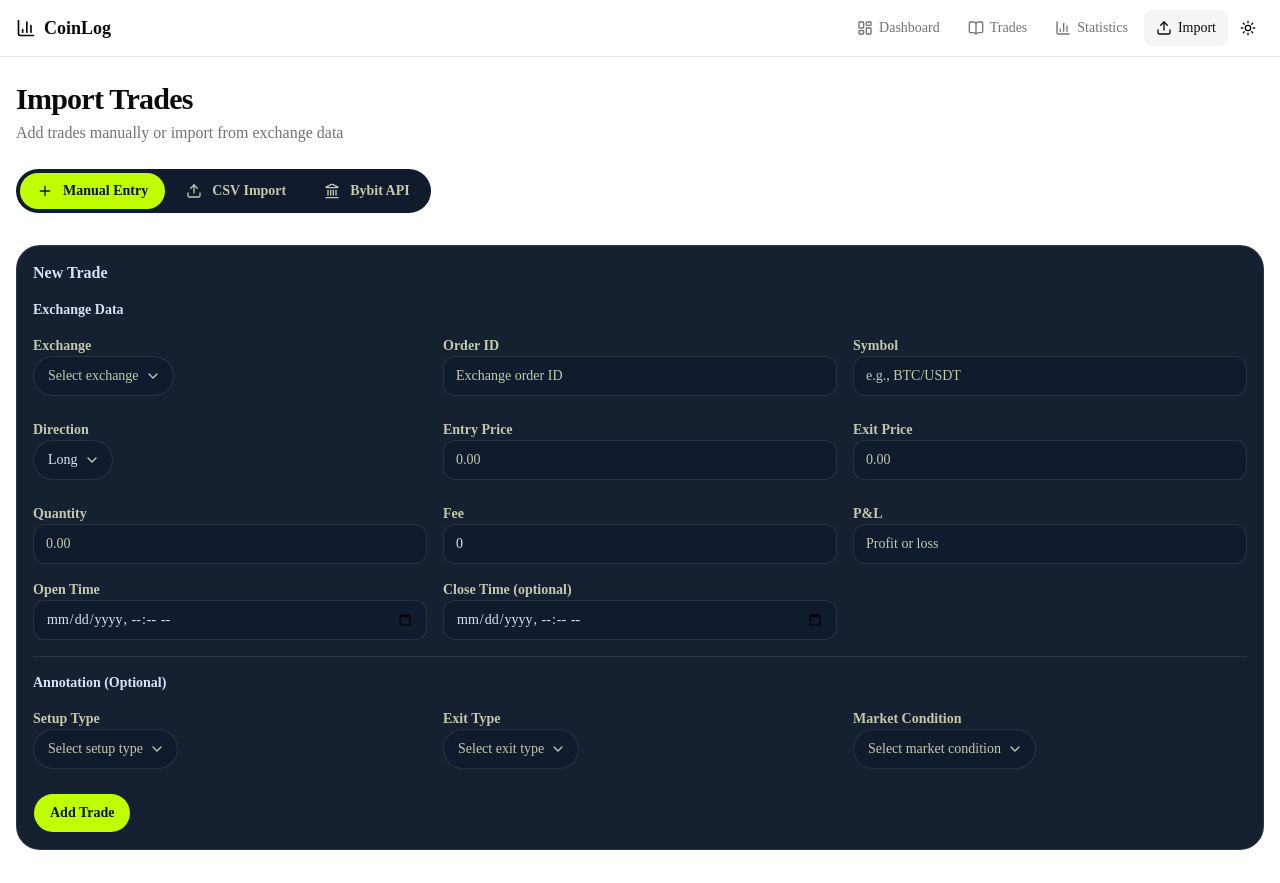
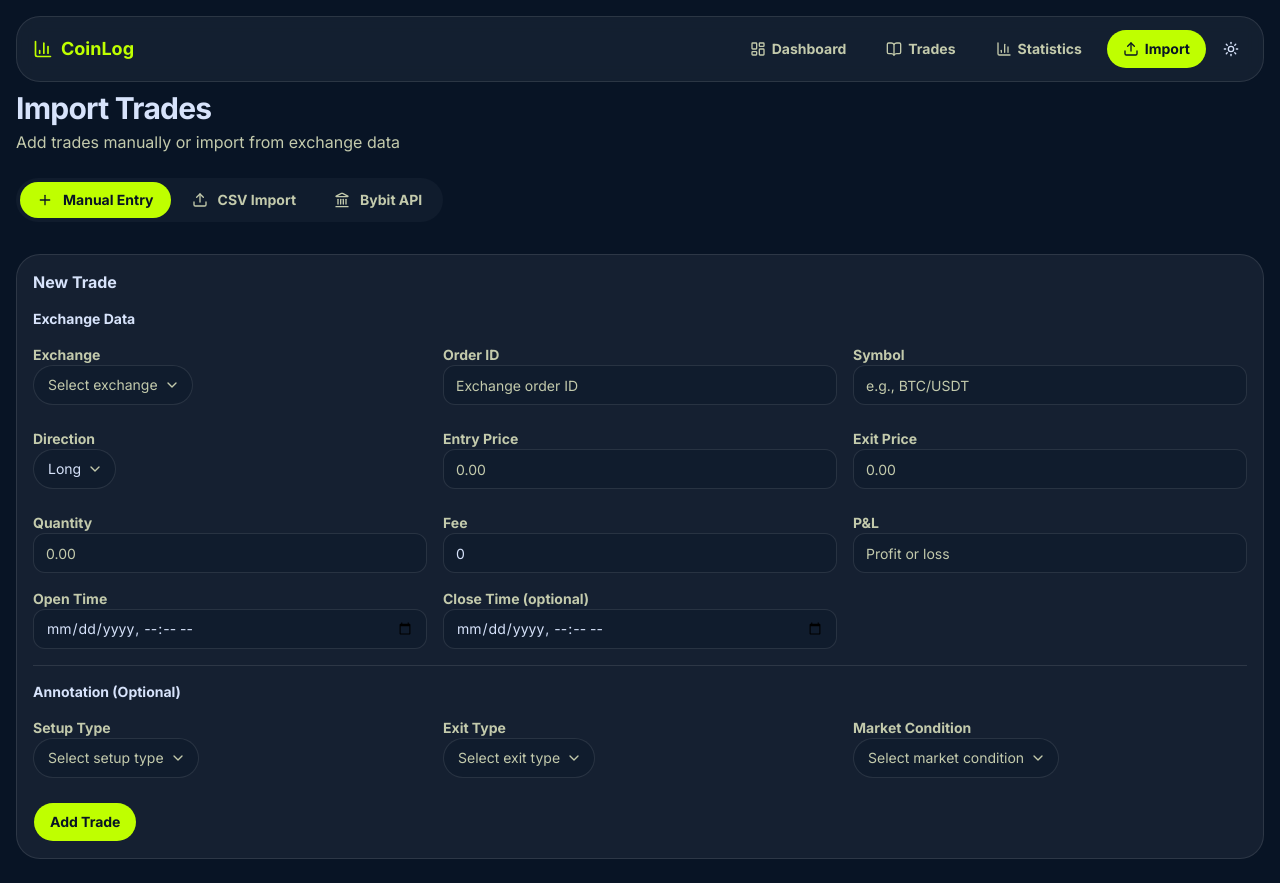
Before and after one commit to Crypto-Finance/CoinLog, a Next.js app: page /import in a window 1280 px wide. Built offline with nearby package versions, Linux system fonts and the light colour scheme.

Commit message:
refactor: update app pages and navigation
- Simplify page components with cleaner structure
- Update navigation with improved routing
- Refactor stats dashboard with new stat-card component
- Enhance theme provider and toggle functionality

```diff
--- a/src/app/globals.css
+++ b/src/app/globals.css
@@ -7,9 +7,9 @@
 @theme inline {
   --color-background: var(--background);
   --color-foreground: var(--foreground);
-  --font-sans: var(--font-sans);
+  --font-sans: var(--font-inter);
   --font-mono: var(--font-geist-mono);
-  --font-heading: var(--font-sans);
+  --font-heading: var(--font-inter);
   --color-sidebar-ring: var(--sidebar-ring);
   --color-sidebar-border: var(--sidebar-border);
   --color-sidebar-accent-foreground: var(--sidebar-accent-foreground);
@@ -39,82 +39,87 @@
   --color-popover: var(--popover);
   --color-card-foreground: var(--card-foreground);
   --color-card: var(--card);
-  --radius-sm: calc(var(--radius) * 0.6);
-  --radius-md: calc(var(--radius) * 0.8);
-  --radius-lg: var(--radius);
-  --radius-xl: calc(var(--radius) * 1.4);
-  --radius-2xl: calc(var(--radius) * 1.8);
-  --radius-3xl: calc(var(--radius) * 2.2);
-  --radius-4xl: calc(var(--radius) * 2.6);
+  --radius-sm: var(--radius-sm);
+  --radius-md: var(--radius-md);
+  --radius-lg: var(--radius-lg);
+  --radius-xl: var(--radius-xl);
+  --radius-2xl: var(--radius-2xl);
+  --radius-3xl: var(--radius-3xl);
+  --radius-4xl: var(--radius-4xl);
 }
 
+/* Neon Modular Design System - Dark Mode Only */
 :root {
-  --background: oklch(1 0 0);
-  --foreground: oklch(0.145 0 0);
-  --card: oklch(1 0 0);
-  --card-foreground: oklch(0.145 0 0);
-  --popover: oklch(1 0 0);
-  --popover-foreground: oklch(0.145 0 0);
-  --primary: oklch(0.205 0 0);
-  --primary-foreground: oklch(0.985 0 0);
-  --secondary: oklch(0.97 0 0);
-  --secondary-foreground: oklch(0.205 0 0);
-  --muted: oklch(0.97 0 0);
-  --muted-foreground: oklch(0.556 0 0);
-  --accent: oklch(0.97 0 0);
-  --accent-foreground: oklch(0.205 0 0);
-  --destructive: oklch(0.577 0.245 27.325);
-  --border: oklch(0.922 0 0);
-  --input: oklch(0.922 0 0);
-  --ring: oklch(0.708 0 0);
-  --chart-1: oklch(0.87 0 0);
-  --chart-2: oklch(0.556 0 0);
-  --chart-3: oklch(0.439 0 0);
-  --chart-4: oklch(0.371 0 0);
-  --chart-5: oklch(0.269 0 0);
-  --radius: 0.625rem;
-  --sidebar: oklch(0.985 0 0);
-  --sidebar-foreground: oklch(0.145 0 0);
-  --sidebar-primary: oklch(0.205 0 0);
-  --sidebar-primary-foreground: oklch(0.985 0 0);
-  --sidebar-accent: oklch(0.97 0 0);
-  --sidebar-accent-foreground: oklch(0.205 0 0);
-  --sidebar-border: oklch(0.922 0 0);
-  --sidebar-ring: oklch(0.708 0 0);
+  /* Base Colors */
+  --background: #081425;
+  --foreground: #d7e3fb;
+
+  /* Surface Colors */
+  --card: #152031;
+  --card-foreground: #d7e3fb;
+  --popover: #152031;
+  --popover-foreground: #d7e3fb;
+
+  /* Primary - Neon Green */
+  --primary: #BFFF00;
+  --primary-foreground: #081425;
+
+  /* Secondary - Pastel Pink */
+  --secondary: #FFD1DC;
+  --secondary-foreground: #081425;
+
+  /* Tertiary - Sky Blue */
+  --tertiary: #87CEEB;
+  --tertiary-foreground: #081425;
+
+  /* Muted */
+  --muted: #1f2a3c;
+  --muted-foreground: #c3caac;
+
+  /* Accent */
+  --accent: #1f2a3c;
+  --accent-foreground: #d7e3fb;
+
+  /* Destructive */
+  --destructive: #ffb4ab;
+  --destructive-foreground: #690005;
+
+  /* Borders & Inputs */
+  --border: rgba(255, 255, 255, 0.1);
+  --input: rgba(255, 255, 255, 0.15);
+  --ring: #BFFF00;
+
+  /* Chart Colors */
+  --chart-1: #BFFF00;
+  --chart-2: #FFD1DC;
+  --chart-3: #87CEEB;
+  --chart-4: #d7e3fb;
+  --chart-5: #c3caac;
+
+  /* Sidebar */
+  --sidebar: #152031;
+  --sidebar-foreground: #d7e3fb;
+  --sidebar-primary: #BFFF00;
+  --sidebar-primary-foreground: #081425;
+  --sidebar-accent: #1f2a3c;
+  --sidebar-accent-foreground: #d7e3fb;
+  --sidebar-border: rgba(255, 255, 255, 0.1);
+  --sidebar-ring: #BFFF00;
+
+  /* Radius - 24px base for cards */
+  --radius: 1.5rem;
+  --radius-sm: 0.5rem;
+  --radius-md: 0.75rem;
+  --radius-lg: 1rem;
+  --radius-xl: 2rem;
+  --radius-2xl: 2.5rem;
+  --radius-3xl: 3rem;
+  --radius-4xl: 3.5rem;
 }
 
+/* Dark mode inherits from :root since this is dark-mode-only design */
 .dark {
-  --background: oklch(0.145 0 0);
-  --foreground: oklch(0.985 0 0);
-  --card: oklch(0.205 0 0);
-  --card-foreground: oklch(0.985 0 0);
-  --popover: oklch(0.205 0 0);
-  --popover-foreground: oklch(0.985 0 0);
-  --primary: oklch(0.922 0 0);
-  --primary-foreground: oklch(0.205 0 0);
-  --secondary: oklch(0.269 0 0);
-  --secondary-foreground: oklch(0.985 0 0);
-  --muted: oklch(0.269 0 0);
-  --muted-foreground: oklch(0.708 0 0);
-  --accent: oklch(0.269 0 0);
-  --accent-foreground: oklch(0.985 0 0);
-  --destructive: oklch(0.704 0.191 22.216);
-  --border: oklch(1 0 0 / 10%);
-  --input: oklch(1 0 0 / 15%);
-  --ring: oklch(0.556 0 0);
-  --chart-1: oklch(0.87 0 0);
-  --chart-2: oklch(0.556 0 0);
-  --chart-3: oklch(0.439 0 0);
-  --chart-4: oklch(0.371 0 0);
-  --chart-5: oklch(0.269 0 0);
-  --sidebar: oklch(0.205 0 0);
-  --sidebar-foreground: oklch(0.985 0 0);
-  --sidebar-primary: oklch(0.488 0.243 264.376);
-  --sidebar-primary-foreground: oklch(0.985 0 0);
-  --sidebar-accent: oklch(0.269 0 0);
-  --sidebar-accent-foreground: oklch(0.985 0 0);
-  --sidebar-border: oklch(1 0 0 / 10%);
-  --sidebar-ring: oklch(0.556 0 0);
+  /* No overrides needed - :root contains all dark mode values */
 }
 
 @layer base {
--- a/src/app/layout.tsx
+++ b/src/app/layout.tsx
@@ -1,18 +1,14 @@
 import type { Metadata } from 'next';
-import { Geist, Geist_Mono } from 'next/font/google';
+import { Inter } from 'next/font/google';
 import './globals.css';
 import { Nav } from '@/components/layout/nav';
 import { Toaster } from '@/components/ui/sonner';
 import { ThemeProvider } from '@/components/theme-provider';
 
-const geistSans = Geist({
-  variable: '--font-geist-sans',
+const inter = Inter({
+  variable: '--font-inter',
   subsets: ['latin'],
-});
-
-const geistMono = Geist_Mono({
-  variable: '--font-geist-mono',
-  subsets: ['latin'],
+  weight: ['400', '500', '600', '700', '800'],
 });
 
 export const metadata: Metadata = {
@@ -26,9 +22,9 @@ export default function RootLayout({
   children: React.ReactNode;
 }>) {
   return (
-    <html lang="en" className={`${geistSans.variable} ${geistMono.variable} h-full antialiased`} suppressHydrationWarning>
+    <html lang="en" className={`${inter.variable} h-full antialiased`} suppressHydrationWarning>
       <body className="min-h-full flex flex-col bg-background">
-        <ThemeProvider attribute="class" defaultTheme="system" enableSystem disableTransitionOnChange>
+        <ThemeProvider>
           <Nav />
           <main className="container mx-auto px-4 py-6 flex-1">{children}</main>
           <Toaster />
--- a/src/app/stats/page.tsx
+++ b/src/app/stats/page.tsx
@@ -1,8 +1,8 @@
 'use client';
 
 import { usePageTradeData } from '@/hooks/usePageTradeData';
-import { calculateStats } from '@/lib/stats';
-import { pluralize } from '@/lib/utils';
+import { calculateStats } from '@/lib/domain/stats';
+import { pluralize } from '@/lib/utils/utils';
 import { StatsDashboard } from '@/components/stats/stats-dashboard';
 import { SymbolFilter } from '@/components/common/symbol-filter';
 import { LoadingState } from '@/components/common/loading-state';
--- a/src/app/trades/page.tsx
+++ b/src/app/trades/page.tsx
@@ -4,8 +4,8 @@ import { usePageTradeData } from '@/hooks/usePageTradeData';
 import { TradeTable } from '@/components/trades/trade-table';
 import { SymbolFilter } from '@/components/common/symbol-filter';
 import { LoadingState } from '@/components/common/loading-state';
-import { exportToCSV } from '@/lib/csv';
-import { pluralize } from '@/lib/utils';
+import { exportToCSV } from '@/lib/csv/export';
+import { pluralize } from '@/lib/utils/utils';
 import { Button } from '@/components/ui/button';
 import { Download } from 'lucide-react';
 import { toast } from 'sonner';
--- a/src/components/layout/nav.tsx
+++ b/src/components/layout/nav.tsx
@@ -2,7 +2,8 @@
 
 import Link from 'next/link';
 import { usePathname } from 'next/navigation';
-import { cn } from '@/lib/utils';
+import { cn } from '@/lib/utils/utils';
+import { buttonVariants } from '@/components/ui/button';
 import { LayoutDashboard, BookOpen, BarChart3, Upload } from 'lucide-react';
 import { ThemeToggle } from '@/components/theme-toggle';
 
@@ -17,15 +18,19 @@ export function Nav() {
   const pathname = usePathname();
 
   return (
-    <nav className="border-b bg-background sticky top-0 z-50">
+    <nav className="bg-[#152031]/95 backdrop-blur border border-white/10 sticky top-4 z-50 mx-4 rounded-[24px]">
       <div className="container mx-auto px-4">
-        <div className="flex h-14 items-center justify-between">
-          <Link href="/" className="flex items-center gap-2 font-bold text-lg">
+        <div className="flex h-16 items-center justify-between">
+          <Link
+            href="/"
+            className="flex items-center gap-2 font-bold text-lg text-[#BFFF00]"
+            style={{ fontFamily: 'Inter, sans-serif' }}
+          >
             <BarChart3 className="h-5 w-5" />
             CoinLog
           </Link>
 
-          <div className="flex items-center gap-1">
+          <div className="flex items-center gap-2">
             {navItems.map((item) => {
               const isActive = pathname === item.href ||
                 (item.href !== '/' && pathname?.startsWith(item.href));
@@ -35,11 +40,13 @@ export function Nav() {
                   key={item.href}
                   href={item.href}
                   className={cn(
-                    'flex items-center gap-1.5 px-3 py-2 rounded-md text-sm font-medium transition-colors',
+                    'flex items-center gap-1.5 px-4 py-2 text-sm font-medium transition-all duration-200 rounded-full',
+                    'hover:bg-white/10 hover:text-foreground',
                     isActive
-                      ? 'bg-muted text-foreground'
-                      : 'text-muted-foreground hover:text-foreground hover:bg-muted/50'
+                      ? buttonVariants({ variant: 'neon' })
+                      : 'text-muted-foreground'
                   )}
+                  style={{ fontFamily: 'Inter, sans-serif', fontWeight: 700 }}
                 >
                   <Icon className="h-4 w-4" />
                   <span className="hidden sm:inline">{item.label}</span>
```
Also changed, not shown: src/app/page.tsx (+32 -64 lines).
